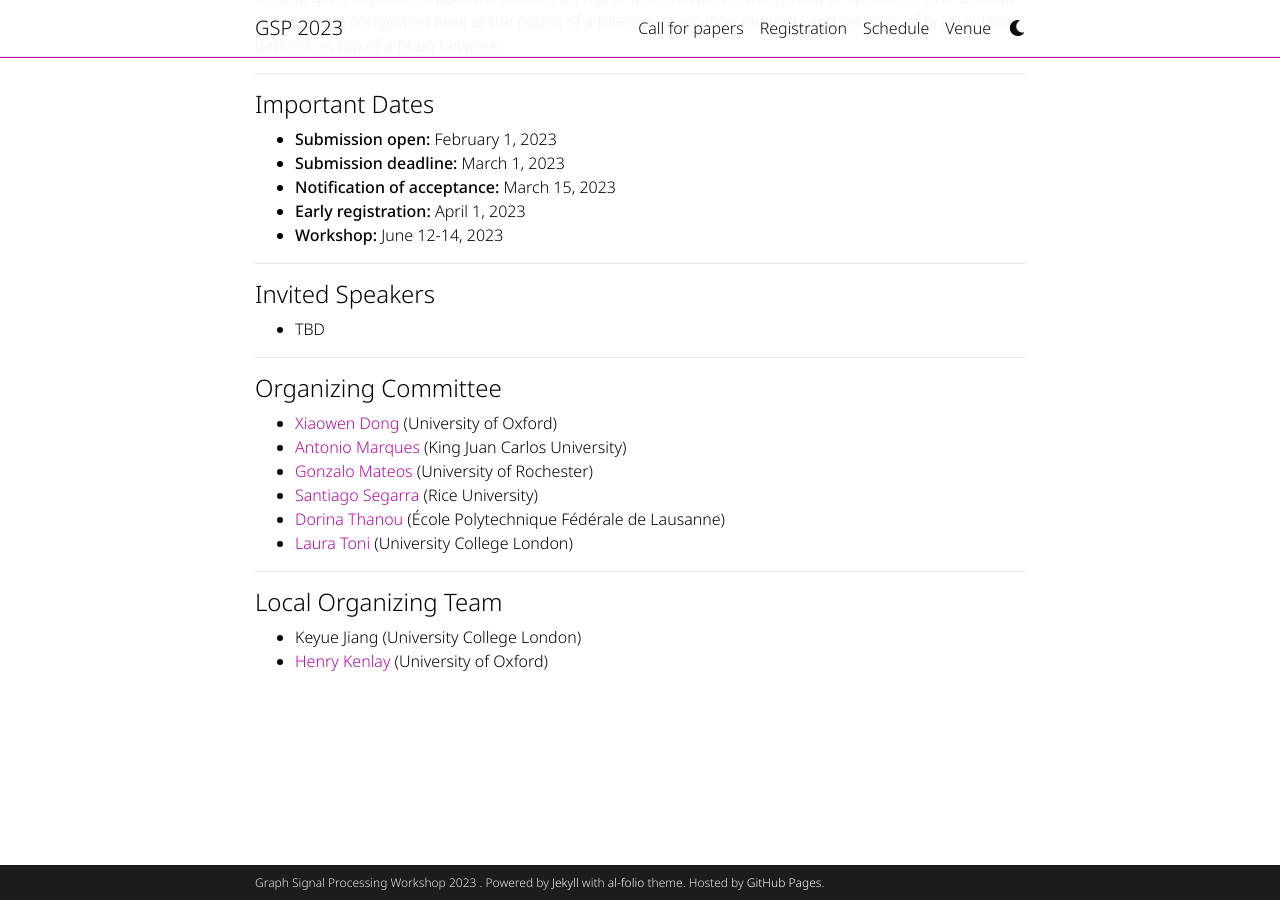
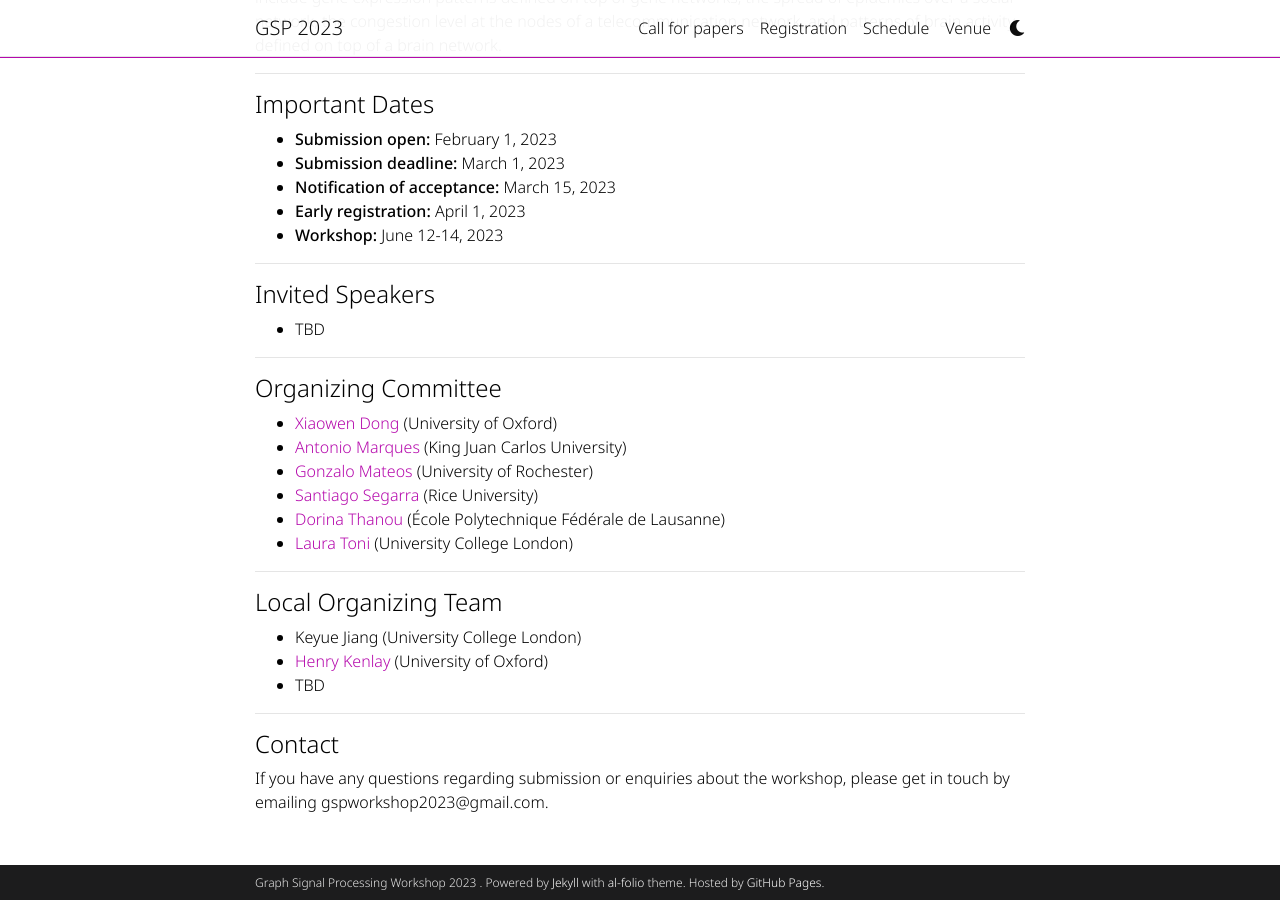
Before and after one commit to shreyasvinaya/gspworkshop2025.github.io, a Jekyll site: the page built from _pages/about.md, in a window 1280 px wide and 900 px high, scrolled down 698 px. Built offline with Jekyll 4.4.1, drawn with Linux system fonts in a browser that asks for light colours; full-size pictures stand in for the smaller copies a plugin makes; comment, search, counter and statistics services are not loaded; a style sheet for code colours, icons or effects is not loaded.

Commit message:
Update about.md

```diff
--- a/_pages/about.md
+++ b/_pages/about.md
@@ -41,4 +41,9 @@ The workshop will provide a warm welcome to experts and practitioners from acade
 #### Local Organizing Team
 + Keyue Jiang (University College London)
 + [Henry Kenlay](https://henrykenlay.github.io/) (University of Oxford)
-<br />
++ TBD
+
+---
+#### Contact
+If you have any questions regarding submission or enquiries about the workshop, please get in touch by emailing gspworkshop2023@gmail.com.
+<br/>
```
